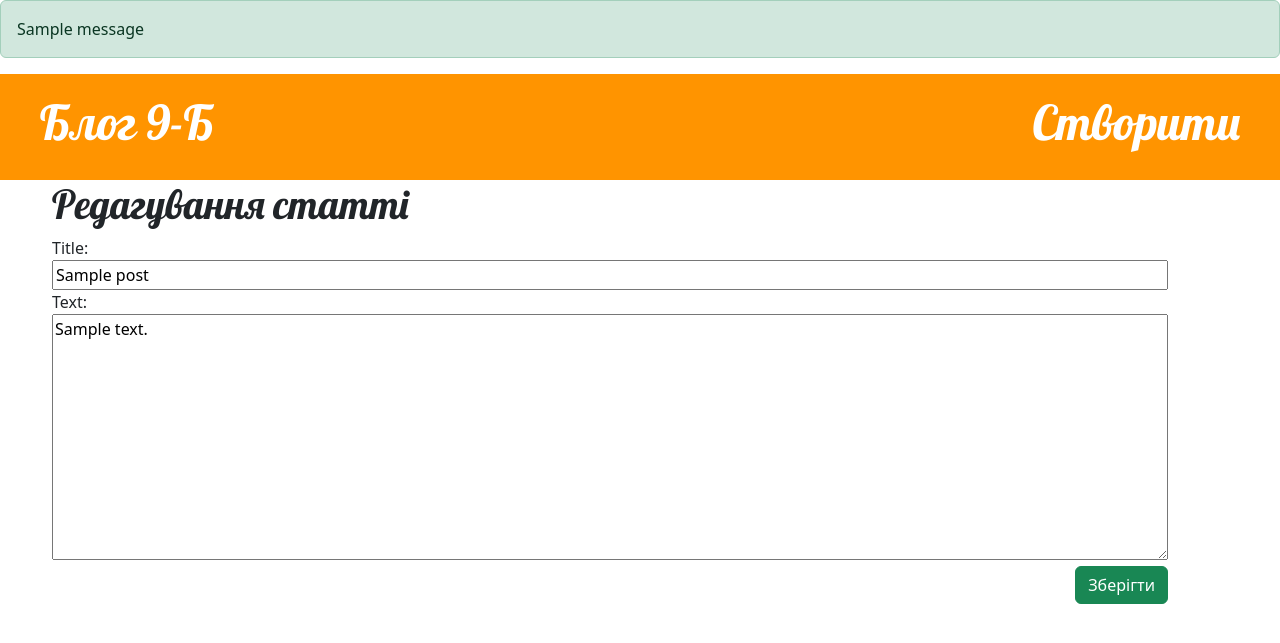
After one commit to lyceum16b-dev/My-Blog, a Django app: page /post/edit/1/ in a window 1280 px wide. The commit adds this page. Shown: the top 643 px of the page. Run offline with Django 5.2, Linux system fonts and the light colour scheme; a user stored in the database is signed in; tables that the repository leaves empty hold one stand-in row (values such as "Sample post"); one stand-in notice (Sample message) is shown.

Commit message:
Фінилізовано мікроблог

```diff
--- a/blog/templates/base.html
+++ b/blog/templates/base.html
@@ -16,12 +16,23 @@
 
     </head>
     <body>
+    <div>
+        {% if messages %}
+            {% for message in messages %}
+                <div class="alert alert-{{ message.tags }}">
+                    {{ message }}
+                </div>
+            {% endfor %}
+        {% endif %}
+    </div>
     <div class="page-header">
         <h1>
-            <a href="{% url 'post_new' %}" class="top-menu">
-                <span class="glyphicon glyphicon-plus"></span> Створити
-            </a>
-            <a href="">Блог 9-Б</a  >
+            {% if user.is_authenticated %}
+                <a href="{% url 'post_new' %}" class="top-menu">
+                    <span class="glyphicon glyphicon-plus"></span> Створити
+                </a>
+            {% endif %}
+            <a href="/">Блог 9-Б</a  >
         </h1>
     </div>
     <div class="content container">
--- a/blog/templates/post_detail.html
+++ b/blog/templates/post_detail.html
@@ -7,6 +7,10 @@
                 {{ post.published_date }}
             </div>
         {% endif %}
+                {% if user.is_authenticated %}
+
+        <a class="btn btn-default" href="/post/edit/{{ post.id }}">Редагувати</a>
+        {% endif %}
         <h1>{{ post.title }}</h1>
         <p>{{ post.text|linebreaksbr }}</p>
     </div>
--- /dev/null
+++ b/blog/templates/post_edit.html
@@ -0,0 +1,11 @@
+{% extends 'base.html' %}
+
+{% block content %}
+    <h1>Редагування статті</h1>
+    <form method="POST" class="post-form">
+        {% csrf_token %}
+        {{ form }}
+            <button type="submit" class="save btn-success btn btn-default">Зберігти</button>
+
+    </form>
+{% endblock %}
--- a/blog/urls.py
+++ b/blog/urls.py
@@ -5,4 +5,5 @@ urlpatterns = [
     path(r'', views.post_list, name='post_list'),
     path(r'post/<int:post_id>/', views.post_detail, name='post_detail'),
     path(r'post/new/', views.post_new, name='post_new'),
+    path(r'post/edit/<int:post_id>/', views.post_edit, name='post_edit'),
 ]
--- a/blog/views.py
+++ b/blog/views.py
@@ -1,9 +1,10 @@
 from django.shortcuts import render, redirect
+from django.contrib import messages
 
 from blog.forms import PostForm
 from blog.models import Post
 from django.utils import timezone
-
+from django.conf import settings
 
 # Create your views here.
 def post_list(request):
@@ -12,6 +13,8 @@ def post_list(request):
     return render(request, 'post_list.html', {'posts': posts})
 
 def post_new(request):
+    if not request.user.is_authenticated:
+        return redirect("/admin/login/")
     if request.method == 'POST':
         form = PostForm(request.POST)
         if form.is_valid():
@@ -20,9 +23,29 @@ def post_new(request):
             post.published_date = timezone.now()
             post.save()
             return redirect('post_detail', post_id=post.id)
+        else:
+            messages.error(request, form.errors)
     form = PostForm()
     return render(request, 'post_new.html', {'form': form})
 
 def post_detail(request, post_id):
     post = Post.objects.get(id=post_id)
     return render(request, 'post_detail.html', {'post': post})
+
+def post_edit(request, post_id):
+    if not request.user.is_authenticated:
+        return redirect("/admin/login/")
+    post = Post.objects.get(id=post_id)
+    if request.method == 'POST':
+        form = PostForm(request.POST)
+        if form.is_valid():
+            print(request.user)
+            post = form.save(commit=False)
+            post.author = request.user
+            post.published_date = timezone.now()
+            post.save()
+            return redirect('post_detail', post_id=post.id)
+        else:
+            messages.error(request, form.errors)
+    form = PostForm(instance=post)
+    return render(request, 'post_edit.html', {'form': form})
```
